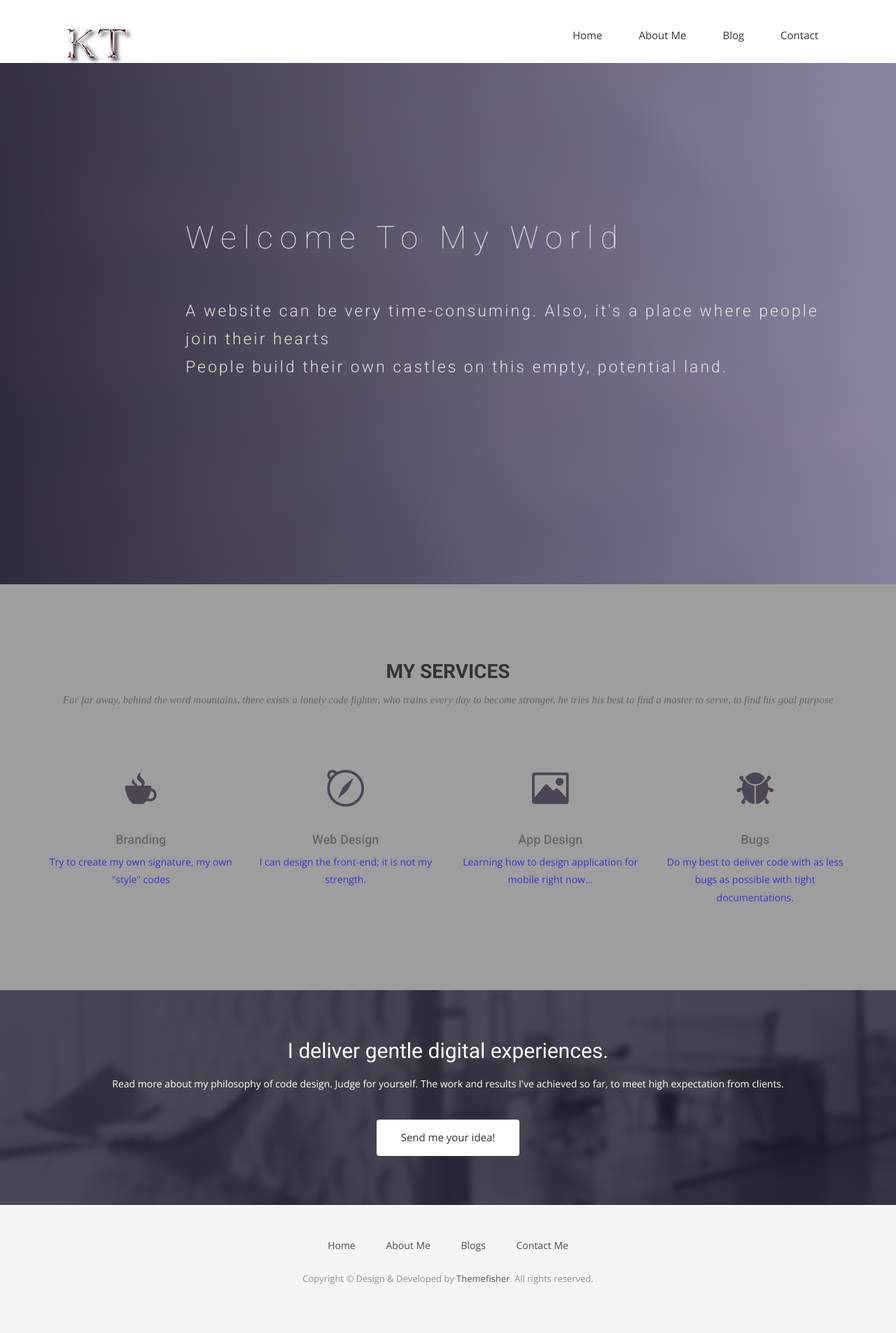
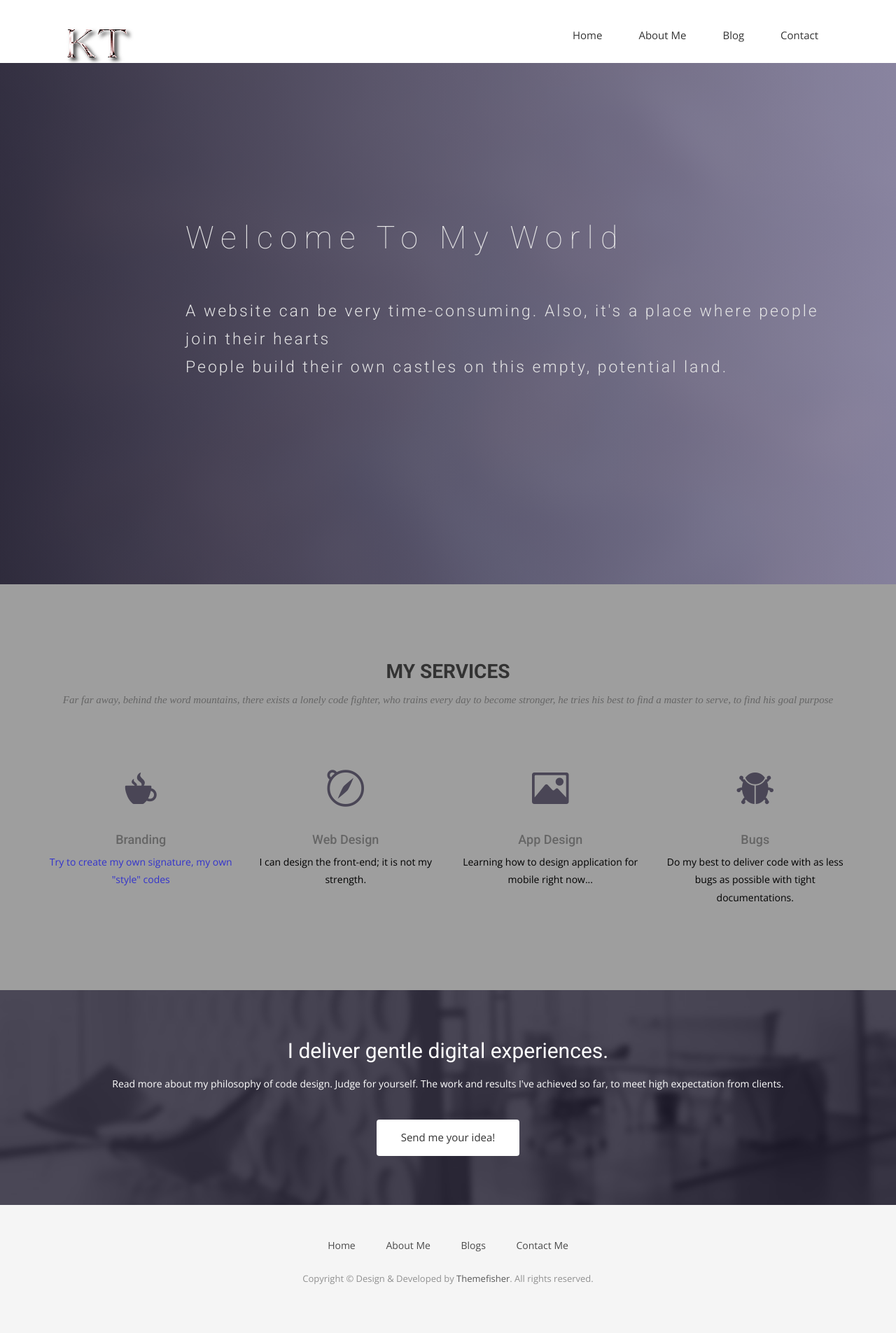
Before and after one commit to khtran1994/my-jekyll-blog, a Jekyll site: the page built from index.html, in a window 1280 px wide. Shown: the whole page at 70% size. Built offline with Jekyll 4.4.1, drawn with Linux system fonts in a browser that asks for light colours; nearby versions of some CDN libraries; some web fonts are replaced; comment, search, counter and statistics services are not loaded.

Commit message:
Update home-services.html

```diff
--- a/_includes/home-services.html
+++ b/_includes/home-services.html
@@ -19,21 +19,21 @@
           <div class="service-item">
             <i class="ion-compass"></i>
             <h4>Web Design</h4>
-            <p style="color: #3333cc;">I can design the front-end; it is not my strength. </p>
+            <p style="color:black;">I can design the front-end; it is not my strength. </p>
           </div>
         </div>
         <div class="col-sm-6 col-md-3">
           <div class="service-item">
             <i class="ion-image"></i>
             <h4>App Design</h4>
-            <p style="color: #3333cc;">Learning how to design application for mobile right now...</p>
+            <p style="color:black;">Learning how to design application for mobile right now...</p>
           </div>
         </div>
         <div class="col-sm-6 col-md-3">
           <div class="service-item">
             <i class="ion-bug"></i>
             <h4>Bugs</h4>
-            <p style="color: #3333cc;">Do my best to deliver code with as less bugs as possible with tight documentations. </p>
+            <p style="color: black;">Do my best to deliver code with as less bugs as possible with tight documentations. </p>
           </div>
         </div>
       </div>
```
